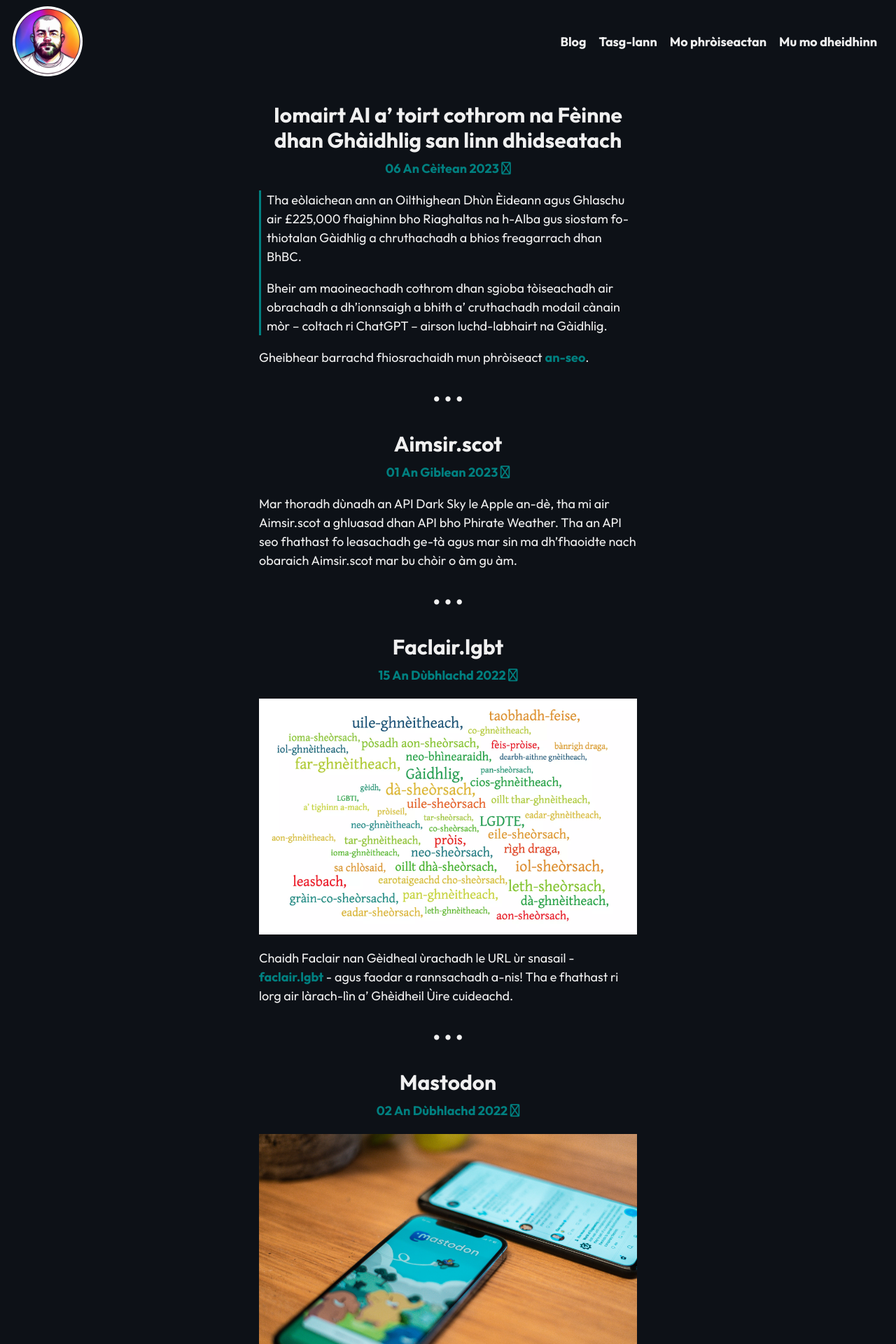
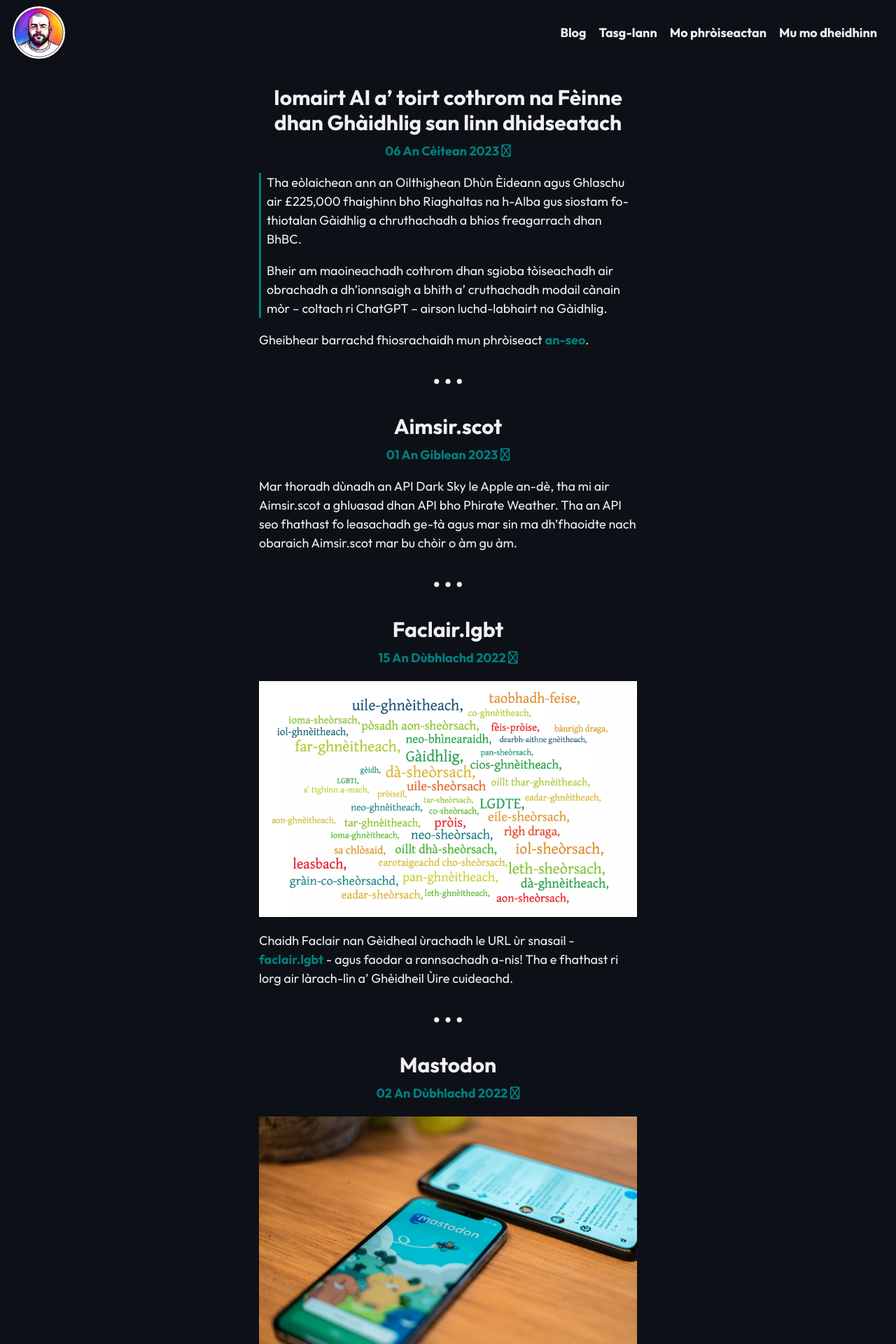
Before and after one commit to angeidheal/angeidheal.github.io, a Jekyll site: the page built from index.html, in a window 1280 px wide. Shown: the top 1920 px of the page at 70% size. Built offline with Jekyll 4.4.1, drawn with Linux system fonts in a browser that asks for light colours; nearby versions of some CDN libraries; the list of posts is cut into pages by our own code.

Commit message:
Update navigation.html

```diff
--- a/_includes/navigation.html
+++ b/_includes/navigation.html
@@ -1,5 +1,5 @@
 <nav class="navbar navbar-expand-lg navbar-dark">
-  <img src="{{ site.url }}/images/angeidheal.jpg" style="border-radius: 50%" width="100" height="100">
+  <img src="{{ site.url }}/images/angeidheal.jpg" style="border-radius: 50%" width="75" height="75">
   <!--<a class="navbar-brand" href={{"/" | relative_url}} style="font-family: Lemonada" title="{{ site.description }}">{{ site.title }}</a>-->
   <button
     class="navbar-toggler"
```
